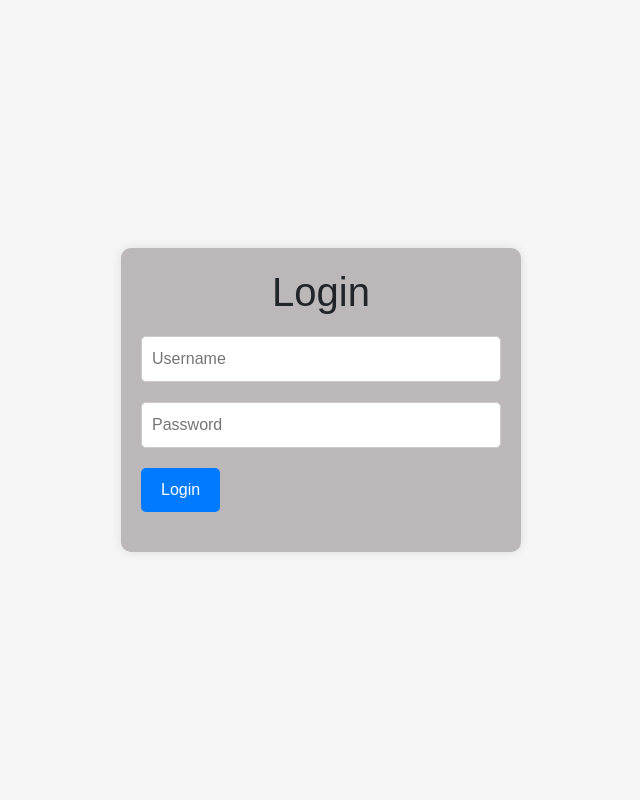
After one commit to MariaHabib2207/LifeCoaching, a Flask app: page /login in a window 1280 px wide. The commit adds this page. Shown: the whole page, without its empty margins (319-959 px from the left). Run offline with Flask 3, Linux system fonts and the light colour scheme; some libraries are stand-ins or nearby versions.

Commit message:
admin view login added and edit fixed

```diff
--- a/app.py
+++ b/app.py
@@ -1,4 +1,4 @@
-from flask import Flask, render_template, request, flash, redirect,  url_for
+from flask import Flask, render_template, request, flash, redirect,  url_for,session
 import requests
 from flask_mail import Mail, Message
 import stripe
@@ -110,8 +110,8 @@ def edit_appointment(appointment_id):
     if request.method == 'POST':
         appointment.full_name = request.form['full_name']
         appointment.email = request.form['email']
-        appointment.status = request.form['appointment_status']
-        appointment.payment_status = request.form['appointment_payment_status']
+        appointment.status = request.form['status']
+        appointment.payment_status = request.form['payment_status']
 
         db.session.commit()
 
@@ -121,7 +121,11 @@ def edit_appointment(appointment_id):
 
 @app.route('/admin_view', methods=['GET', 'POST'])
 def admin_view():
+    if 'admin_authenticated' not in session or not session['admin_authenticated']:
+        return redirect(url_for('login'))
+
     appointments = Appointment.query.all()
+
     if request.method == 'POST':
         # Handle delete and update actions
         if request.form['action'] == 'delete':
@@ -132,9 +136,28 @@ def admin_view():
                 db.session.commit()
         # Handle other actions like update
         return redirect(url_for('admin_view'))
+
     return render_template('admin_view.html', appointments=appointments)
 
 
+@app.route('/login', methods=['GET', 'POST'])
+def login():
+    if 'admin_authenticated' in session and session['admin_authenticated']:
+        return redirect(url_for('admin_view'))
+
+    if request.method == 'POST':
+        # Perform authentication check (replace this with your actual authentication logic)
+        username = request.form['username']
+        password = request.form['password']
+
+        if username == 'admin' and password == '123456':
+            session['admin_authenticated'] = True
+            return redirect(url_for('admin_view'))
+        else:
+            error = True
+            return render_template('login.html', error=error)
+
+    return render_template('login.html')  # Create the login template
 
 
 
--- a/templates/edit_appointment.html
+++ b/templates/edit_appointment.html
@@ -149,8 +149,8 @@
                             <div class="form-group">
                               <label for="address">Payment Status:</label>
                               <select name="payment_status">
-                                <option value="pending" {% if appointment.status == 'pending' %}selected{% endif %}>Pending</option>
-                                <option value="confirmed" {% if appointment.status == 'confirmed' %}selected{% endif %}>Confirmed</option>
+                                <option value="pending" {% if appointment.payment_status == 'pending' %}selected{% endif %}>Pending</option>
+                                <option value="confirmed" {% if appointment.payment_status == 'confirmed' %}selected{% endif %}>Confirmed</option>
                             </select>
                           </div>
                         </div>
@@ -163,7 +163,6 @@
                                  type="hidden"
                                  name="date"
                                  id="select_date"
-                                 required="required"
                                  class="selecteShipDate"
                                  placeholder="Pick Appointment Date" />
                              <!-- </div> -->
--- /dev/null
+++ b/templates/login.html
@@ -0,0 +1,92 @@
+<!DOCTYPE html>
+<html>
+<head>
+    <title>Login</title>
+    <link rel="stylesheet" href="https://stackpath.bootstrapcdn.com/bootstrap/4.5.2/css/bootstrap.min.css">
+    <!-- Include jQuery -->
+    <script src="https://code.jquery.com/jquery-3.5.1.slim.min.js"></script>
+    <!-- Include Bootstrap JS -->
+    <script src="https://stackpath.bootstrapcdn.com/bootstrap/4.5.2/js/bootstrap.min.js"></script>
+    <!-- Include Bootstrap Datepicker CSS -->
+    <link rel="stylesheet" href="https://cdnjs.cloudflare.com/ajax/libs/bootstrap-datepicker/1.9.0/css/bootstrap-datepicker.min.css">
+    <!-- Include Bootstrap Datepicker JS -->
+    <script src="https://cdnjs.cloudflare.com/ajax/libs/bootstrap-datepicker/1.9.0/js/bootstrap-datepicker.min.js"></script>
+    <!-- Add your CSS and other head content here -->
+    <style>
+        body {
+            font-family: Arial, sans-serif;
+            margin: 0;
+            padding: 0;
+            background-color: #f5f5f5;
+        }
+
+        .login-container {
+            display: flex;
+            justify-content: center;
+            align-items: center;
+            height: 100vh;
+        }
+
+        .login-box {
+            width: 400px;
+            padding: 20px;
+            background-color: #bcb7b9;
+            border-radius: 10px;
+            box-shadow: 0px 0px 10px rgba(0, 0, 0, 0.1);
+        }
+
+        .login-box h1 {
+            text-align: center;
+            margin-bottom: 20px;
+        }
+
+        .form-group {
+            margin-bottom: 20px;
+        }
+
+        input[type="text"],
+        input[type="password"] {
+            width: 100%;
+            padding: 10px;
+            border: 1px solid #ccc;
+            border-radius: 5px;
+        }
+
+        button[type="submit"] {
+            background-color: #007bff;
+            color: #fff;
+            border: none;
+            padding: 10px 20px;
+            border-radius: 5px;
+            cursor: pointer;
+        }
+
+        button[type="submit"]:hover {
+            background-color: #0056b3;
+        }
+    </style>
+</head>
+<body>
+    <div class="login-container">
+        <div class="login-box">
+            <h1>Login</h1>
+            <form method="post" action="{{ url_for('login') }}">
+                <div class="form-group">
+                    <input type="text" name="username" placeholder="Username" required>
+                </div>
+                <div class="form-group">
+                    <input type="password" name="password" placeholder="Password" required>
+                </div>
+                <div class="form-group">
+                    <button type="submit">Login</button>
+                </div>
+            </form>
+            {% if error %}
+            <div class="alert alert-danger" role="alert">
+                Invalid credentials. Please try again.
+            </div>
+            {% endif %}
+        </div>
+    </div>
+</body>
+</html>
```
Also changed, not shown: instance/appointments.db.
